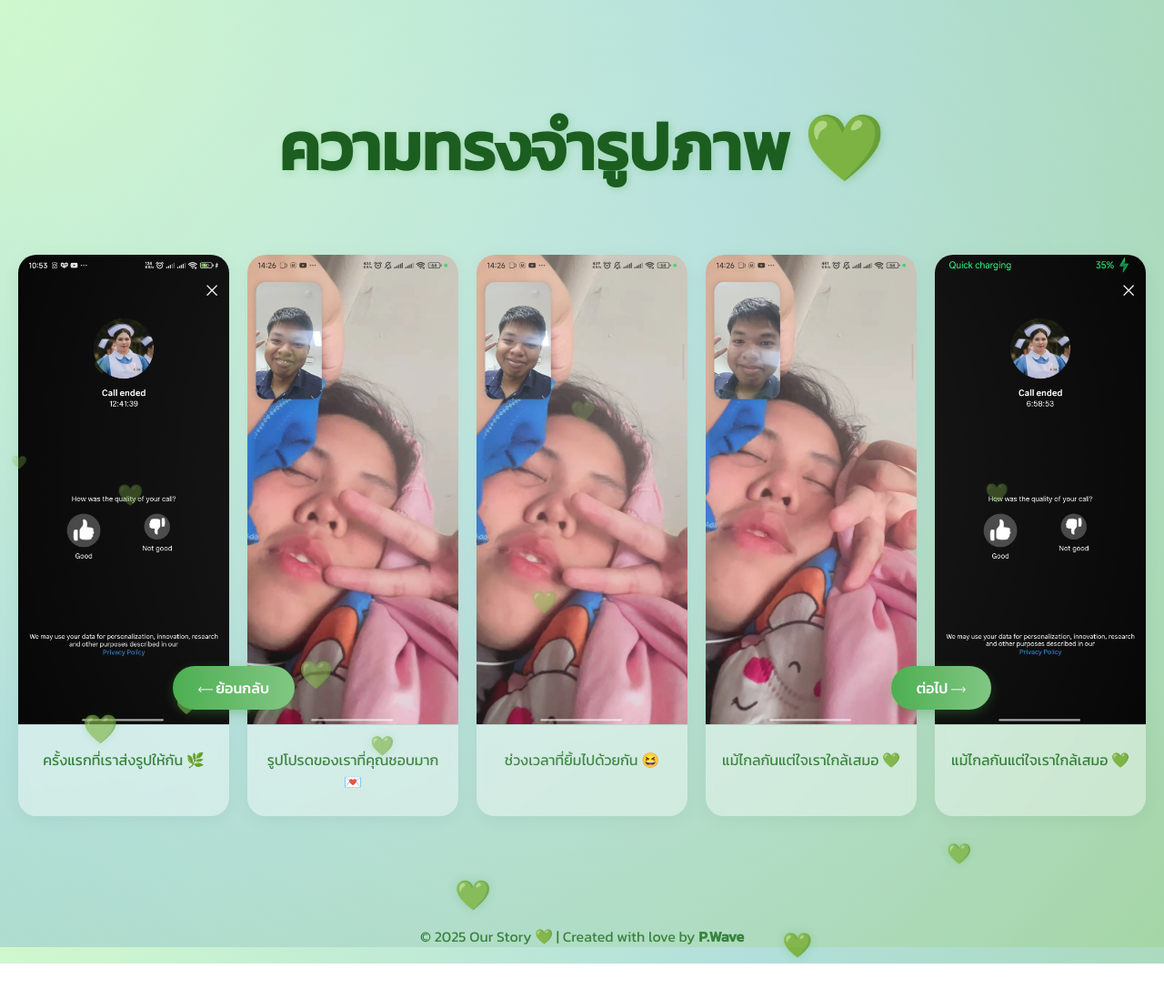
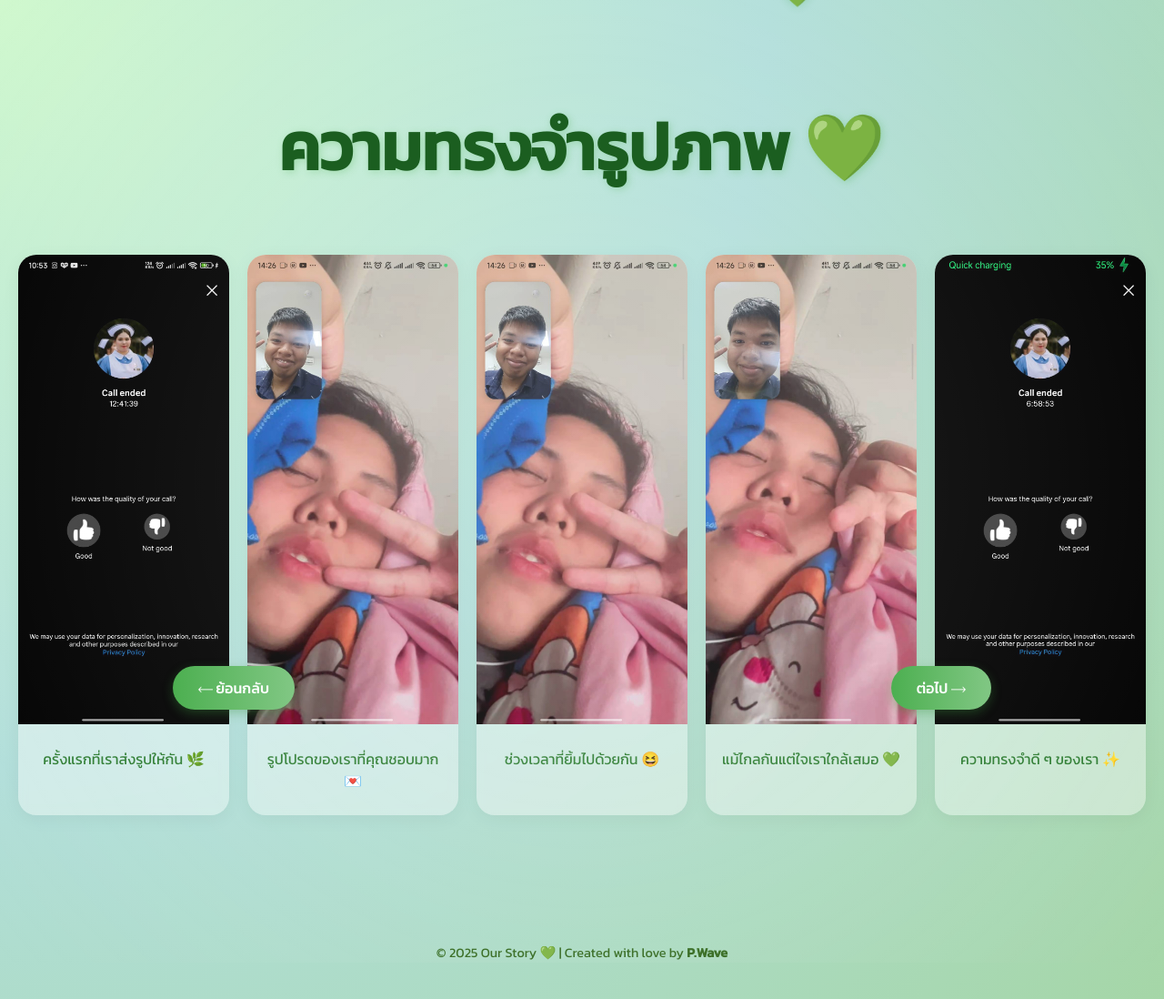
Before and after one commit to Nongwave47/krobrob-3-duean, a plain HTML site: page photo.html in a window 1280 px wide. Shown: the whole page at 91% size. Before the commit the page ends 1059 px from the top, so only its background shows below. Drawn offline with Linux system fonts and the light colour scheme.

Commit message:
Update photo.html

```diff
--- a/photo.html
+++ b/photo.html
@@ -5,6 +5,7 @@
   <meta name="viewport" content="width=device-width, initial-scale=1.0">
   <title>ความทรงจำรูปภาพ 💚</title>
   <link href="https://fonts.googleapis.com/css2?family=Sacramento&family=Kanit:wght@300;400;500&display=swap" rel="stylesheet">
+
   <style>
     body {
       margin: 0;
@@ -15,8 +16,8 @@
       min-height: 100vh;
       overflow-x: hidden;
       position: relative;
+      text-align: center;
       animation: fadeIn 1.5s ease;
-      text-align: center;
     }
 
     @keyframes fadeIn {
@@ -26,16 +27,16 @@
 
     header {
       padding: 60px 20px 20px;
+      z-index: 2;
       position: relative;
-      z-index: 2;
     }
 
-   h1 {
-    font-family: 'Sacramento', 'Kanit', sans-serif; /* Sacramento สำหรับภาษาอังกฤษ/สัญลักษณ์, Kanit สำหรับไทย */
-    font-size: clamp(3rem, 8vw, 4.5rem); /* Responsive ขนาดหัวข้อ */
-    margin-bottom: 15px;
-    color: #1b5e20;
-    text-shadow: 2px 2px 8px rgba(76, 175, 80, 0.3);
+    h1 {
+      font-family: 'Sacramento', 'Kanit', sans-serif;
+      font-size: clamp(3rem, 8vw, 4.5rem);
+      margin-bottom: 15px;
+      color: #1b5e20;
+      text-shadow: 2px 2px 8px rgba(76, 175, 80, 0.3);
     }
 
     .photo-grid {
@@ -43,7 +44,7 @@
       grid-template-columns: repeat(auto-fit, minmax(200px, 1fr));
       gap: 20px;
       padding: 20px;
-      margin-bottom: 100px;
+      margin-bottom: 120px;
     }
 
     .photo-card {
@@ -53,7 +54,6 @@
       box-shadow: 0 4px 20px rgba(0,0,0,0.05);
       overflow: hidden;
       transition: transform 0.3s ease;
-      position: relative;
     }
 
     .photo-card:hover {
@@ -63,14 +63,19 @@
     .photo-card img {
       width: 100%;
       display: block;
-      border-bottom: 1px solid rgba(0,0,0,0.1);
     }
 
     .photo-card p {
       padding: 10px;
       font-size: 1rem;
+      line-height: 1.5;
       color: #2e7d32;
-      line-height: 1.5;
+    }
+
+    footer {
+      margin-bottom: 40px;
+      font-size: 0.9rem;
+      color: #33691e;
     }
 
     .glow {
@@ -80,8 +85,8 @@
       width: 100%;
       height: 100%;
       background: radial-gradient(circle at center, rgba(255,255,255,0.15), transparent);
+      pointer-events: none;
       z-index: 1;
-      pointer-events: none;
     }
 
     .nav-buttons {
@@ -97,7 +102,6 @@
       z-index: 20;
     }
 
-
     .nav-btn {
       background: linear-gradient(90deg, #4caf50, #81c784);
       color: white;
@@ -106,7 +110,7 @@
       border-radius: 40px;
       font-weight: 500;
       box-shadow: 0 4px 12px rgba(56, 142, 60, 0.35);
-      transition: transform 0.25s ease, box-shadow 0.25s ease;
+      transition: 0.25s;
     }
 
     .nav-btn:hover {
@@ -114,23 +118,33 @@
       box-shadow: 0 6px 16px rgba(56, 142, 60, 0.45);
     }
 
-    /* เอฟเฟกต์หัวใจ */
+    /* FIXED HEART CONTAINER (ไม่ดันหน้าเว็บอีกต่อไป) */
+    #heart-container {
+      position: fixed;
+      top: 0;
+      left: 0;
+      width: 100%;
+      height: 100%;
+      overflow: hidden;
+      pointer-events: none;
+      z-index: 5;
+    }
+
     .heart {
       position: absolute;
-      color: #81c784;
       font-size: 20px;
+      opacity: 0.85;
       animation: floatUp 6s linear infinite;
-      opacity: 0.8;
       filter: drop-shadow(0 0 6px rgba(0, 150, 0, 0.2));
     }
 
     @keyframes floatUp {
       0% { transform: translateY(0) scale(1); opacity: 1; }
-      100% { transform: translateY(-100vh) scale(0.5); opacity: 0; }
+      100% { transform: translateY(-120vh) scale(0.5); opacity: 0; }
     }
-
   </style>
 </head>
+
 <body>
   <div class="glow"></div>
 
@@ -157,7 +171,7 @@
     </div>
     <div class="photo-card">
       <img src="13285_0.jpg" alt="รูปที่ 5">
-      <p>แม้ไกลกันแต่ใจเราใกล้เสมอ 💚</p>
+      <p>ความทรงจำดี ๆ ของเรา ✨</p>
     </div>
   </section>
 
@@ -170,20 +184,28 @@
     © 2025 Our Story 💚 | Created with love by <b>P.Wave</b>
   </footer>
 
+  <!-- HEART CONTAINER -->
+  <div id="heart-container"></div>
+
   <script>
     const colors = ['#81c784', '#a5d6a7', '#66bb6a', '#c8e6c9', '#aed581'];
+
     function createHeart() {
       const heart = document.createElement('div');
       heart.classList.add('heart');
-      heart.innerHTML = '💚';
+      heart.textContent = '💚';
       heart.style.left = Math.random() * 100 + 'vw';
       heart.style.color = colors[Math.floor(Math.random() * colors.length)];
       heart.style.animationDuration = (4 + Math.random() * 3) + 's';
       heart.style.fontSize = (18 + Math.random() * 20) + 'px';
-      document.body.appendChild(heart);
-      setTimeout(() => heart.remove(), 6000);
+
+      document.getElementById('heart-container').appendChild(heart);
+
+      setTimeout(() => heart.remove(), 7000);
     }
+
     setInterval(createHeart, 350);
   </script>
+
 </body>
 </html>
```
